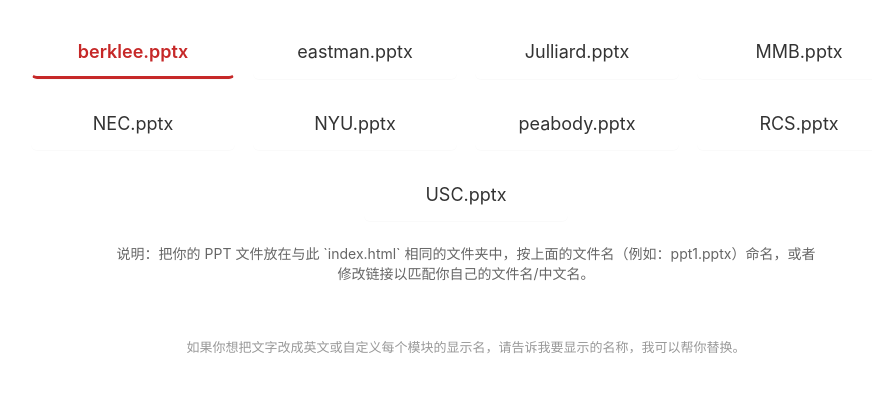
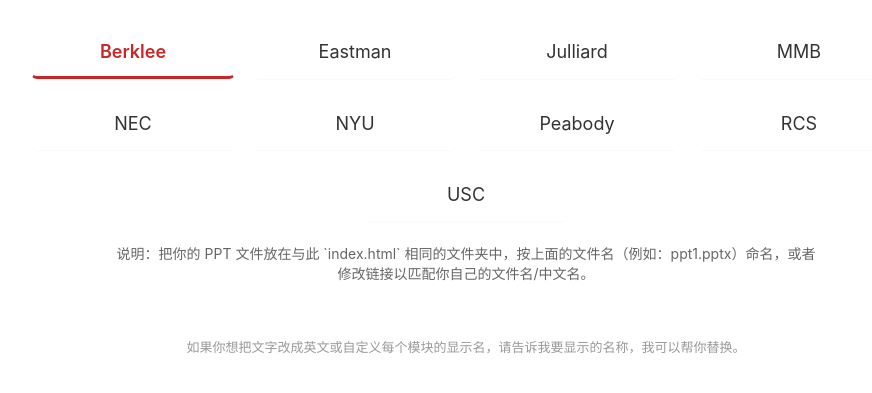
Before and after one commit to zheng-tao-top/zheng-tao-top.github.io, a plain HTML site: page index.html in a window 1280 px wide. Shown: the part 263-656 px from the top of the page, without its empty margins (174-1046 px from the left). Drawn offline with Linux system fonts and the light colour scheme.

Commit message:
Update index.html

```diff
--- a/index.html
+++ b/index.html
@@ -39,15 +39,15 @@
 
     <!-- 9个模块链接，假设 PPT 文件与此 HTML 在同一目录下，文件名为 ppt1.pptx .. ppt9.pptx -->
     <nav class="nav" aria-label="模块导航">
-      <a class="primary" href="berklee.pptx" target="_blank" rel="noopener">berklee.pptx</a>
-      <a href="eastman.pptx" target="_blank" rel="noopener">eastman.pptx</a>
-      <a href="Julliard.pptx" target="_blank" rel="noopener">Julliard.pptx</a>
-      <a href="MMB.pptx" target="_blank" rel="noopener">MMB.pptx</a>
-      <a href="NEC.pptx" target="_blank" rel="noopener">NEC.pptx</a>
-      <a href="NYU.pptx" target="_blank" rel="noopener">NYU.pptx</a>
-      <a href="peabody.pptx" target="_blank" rel="noopener">peabody.pptx</a>
-      <a href="RCS.pptx" target="_blank" rel="noopener">RCS.pptx</a>
-      <a href="USC.pptx" target="_blank" rel="noopener">USC.pptx</a>
+      <a class="primary" href="berklee.pptx" target="_blank" rel="noopener">Berklee</a>
+      <a href="eastman.pptx" target="_blank" rel="noopener">Eastman</a>
+      <a href="Julliard.pptx" target="_blank" rel="noopener">Julliard</a>
+      <a href="MMB.pptx" target="_blank" rel="noopener">MMB</a>
+      <a href="NEC.pptx" target="_blank" rel="noopener">NEC</a>
+      <a href="NYU.pptx" target="_blank" rel="noopener">NYU</a>
+      <a href="peabody.pptx" target="_blank" rel="noopener">Peabody</a>
+      <a href="RCS.pptx" target="_blank" rel="noopener">RCS</a>
+      <a href="USC.pptx" target="_blank" rel="noopener">USC</a>
     </nav>
 
     <p class="note">说明：把你的 PPT 文件放在与此 `index.html` 相同的文件夹中，按上面的文件名（例如：ppt1.pptx）命名，或者修改链接以匹配你自己的文件名/中文名。</p>
```
